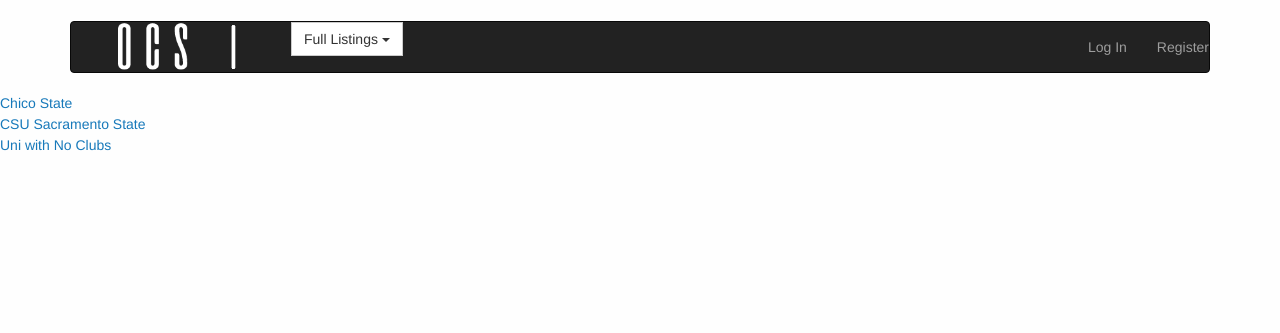
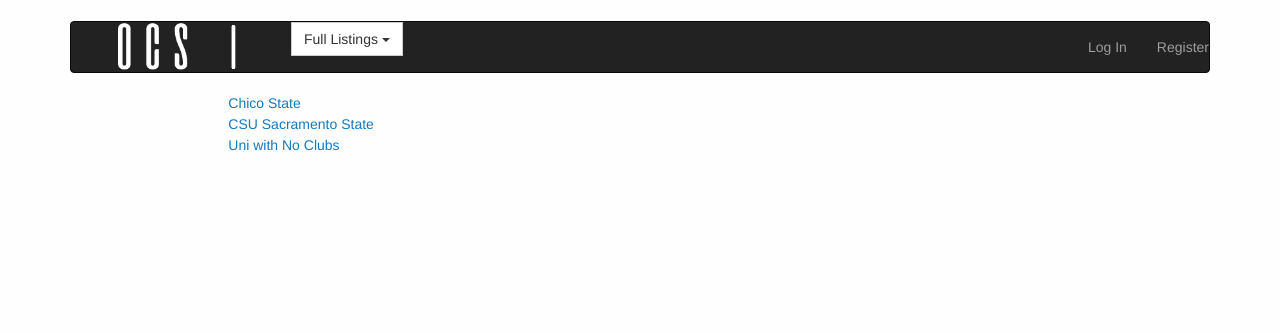
Before and after one commit to CINS465MarkLewis/OCS, a Django app: page / in a window 1280 px wide. Shown: the top 333 px of the page. Run offline with Django 3.2, Linux system fonts and the light colour scheme; data comes from the database, SQL or seed files in the repository; both versions use the stored data as it was after the commit; some libraries are stand-ins or nearby versions.

Commit message:
Small url change

```diff
--- a/Project/firstapp/templates/base.html
+++ b/Project/firstapp/templates/base.html
@@ -28,7 +28,7 @@
       <span class="caret"></span></button>
       <ul class="dropdown-menu">
           <li><a href="#">All Organizations</a></li>
-          <li><a href="#">All Universities</a></li>
+          <li><a href="/">All Universities</a></li>
         </ul>
       </div>
   </div>
@@ -45,6 +45,8 @@
   </div>
   </nav>
 </div>
+<div class="grid-x grid-padding-x">
+  <div class="large-4 medium-4 small-12 large-offset-2 medium-offset-4 cell">
   {% block content %}
     {% if all_universities %}
       {% for university in all_universities %}
@@ -54,6 +56,8 @@
       <h3>There are no Universities to view organizations from.</h3>
     {% endif %}
   {% endblock %}
+</div>
+</div>
   <link rel="stylesheet" type="text/css" href="{% static "style.css" %}">
   <script src="{% static "js/vendor/jquery.js" %}"></script>
   <script src="{% static "js/vendor/what-input.js" %}"></script>
```
Also changed, not shown: Project/db.sqlite3.
